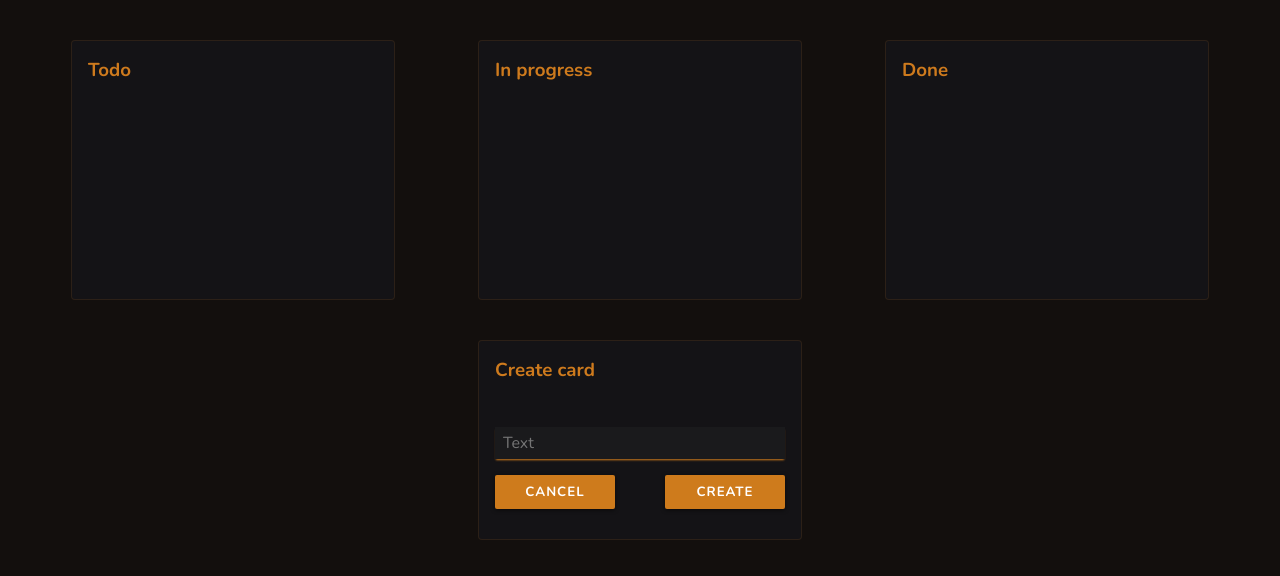
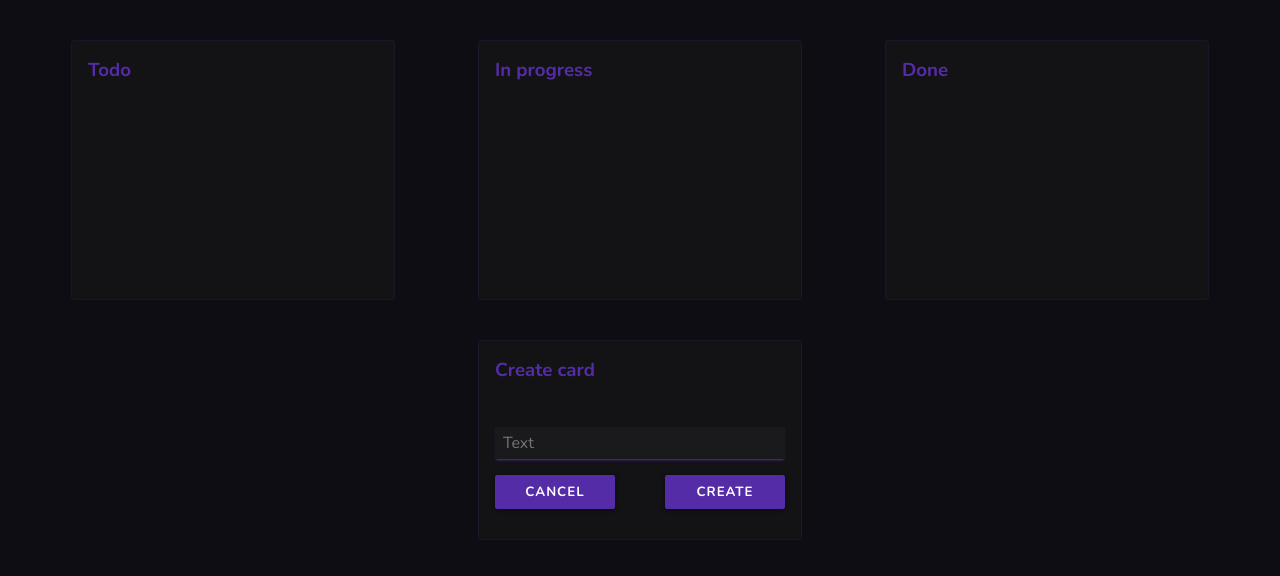
Before and after one commit to Spiielberg/kanban-board, a plain HTML site: page index.html in a window 1280 px wide. Drawn offline with nearby package versions, Linux system fonts and the light colour scheme.

Commit message:
Alterando tema

```diff
--- a/style.css
+++ b/style.css
@@ -1,5 +1,5 @@
 :root {
-  --main-color: 253, 149, 31;
+  --main-color: 102, 51, 204;
 }
 
 * {
@@ -13,7 +13,7 @@ html {
 }
 
 body {
-  background-color: #130f0d;
+  background-color: #0d0d13;
   color: #fff;
 }
 
@@ -25,7 +25,7 @@ body {
 }
 
 .board {
-  background-color: #141316;
+  background-color: #131316;
   border: 1px solid rgba(var(--main-color), 0.1);
   border-radius: 4px;
   margin: 20px 12px;
@@ -56,9 +56,12 @@ body {
   background-color: #1a1a1c;
   touch-action: none;
   user-select: none;
+  cursor: grab;
 }
 
-.card, .dropzone, .createCard {
+.card,
+.dropzone,
+.createCard {
   transition: 250ms;
 }
 
@@ -108,7 +111,6 @@ body {
 }
 
 .is-dragging {
-  cursor: grab;
   opacity: 0.25;
 }
 
@@ -137,7 +139,6 @@ body {
   font-size: 16px;
   color: #fff;
   background: #1a1a1c;
-  resize: vertical;
 }
 
 .text-input:focus {
@@ -161,13 +162,14 @@ body {
   border-width: 0;
   outline: none;
   border-radius: 2px;
-  box-shadow: 0 1px 4px rgba(0, 0, 0, .6);
+  box-shadow: 0 1px 4px rgba(0, 0, 0, 0.6);
   background-color: rgba(var(--main-color), 0.8);
   color: #fff;
   transition: background-color 250ms;
 }
 
-.btn:hover, .btn:focus {
+.btn:hover,
+.btn:focus {
   background-color: rgba(var(--main-color), 0.6);
 }
 
@@ -181,7 +183,7 @@ body {
 }
 
 .btn:before {
-  content: "";
+  content: '';
   position: absolute;
   top: 50%;
   left: 50%;
@@ -189,7 +191,7 @@ body {
   width: 0;
   padding-top: 0;
   border-radius: 100%;
-  background-color: rgba(236, 240, 241, .3);
+  background-color: rgba(236, 240, 241, 0.3);
   -webkit-transform: translate(-50%, -50%);
   -moz-transform: translate(-50%, -50%);
   -ms-transform: translate(-50%, -50%);
@@ -200,5 +202,5 @@ body {
 .btn:active:before {
   width: 120%;
   padding-top: 120%;
-  transition: width .2s ease-out, padding-top .2s ease-out;
+  transition: width 0.2s ease-out, padding-top 0.2s ease-out;
 }
```
